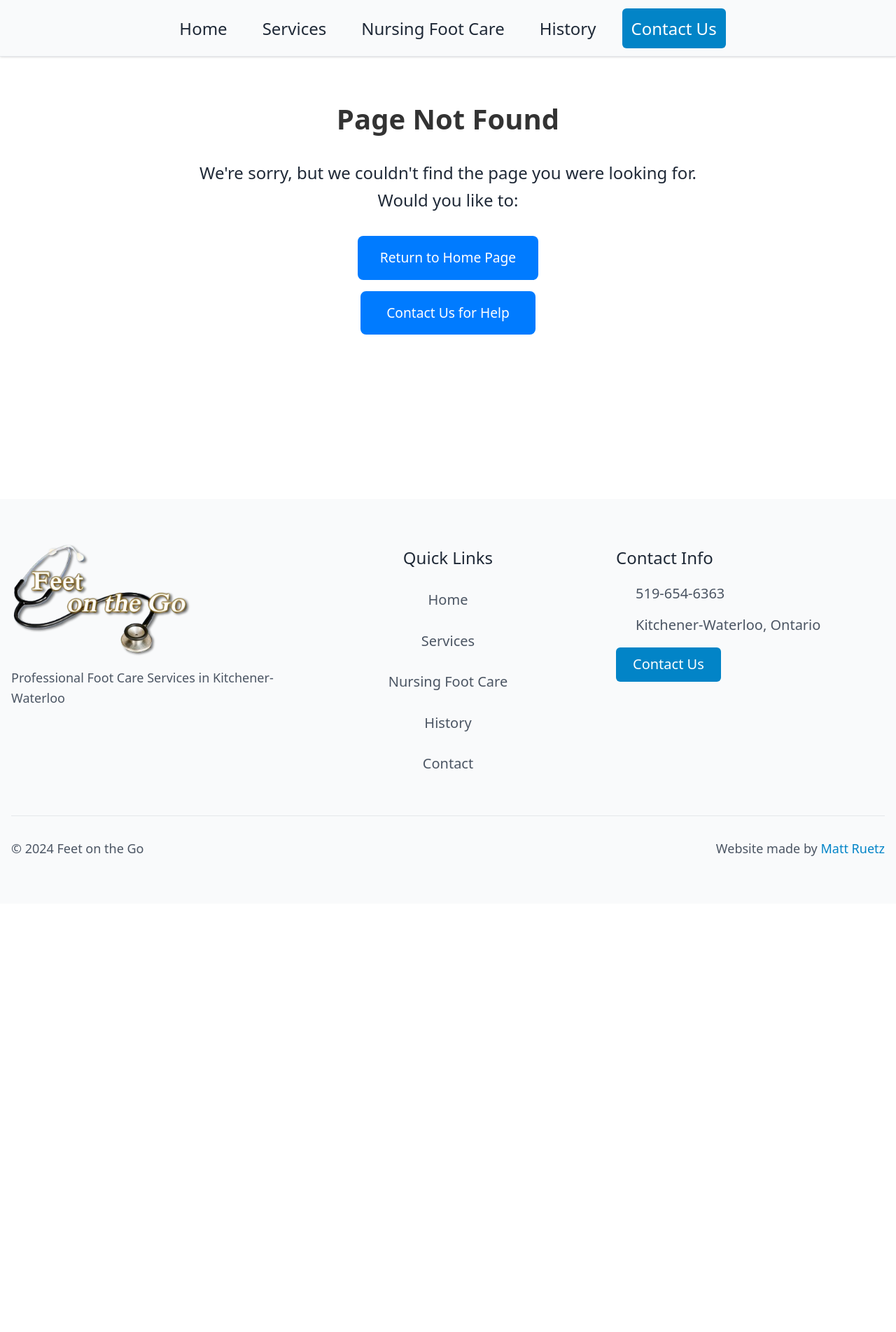
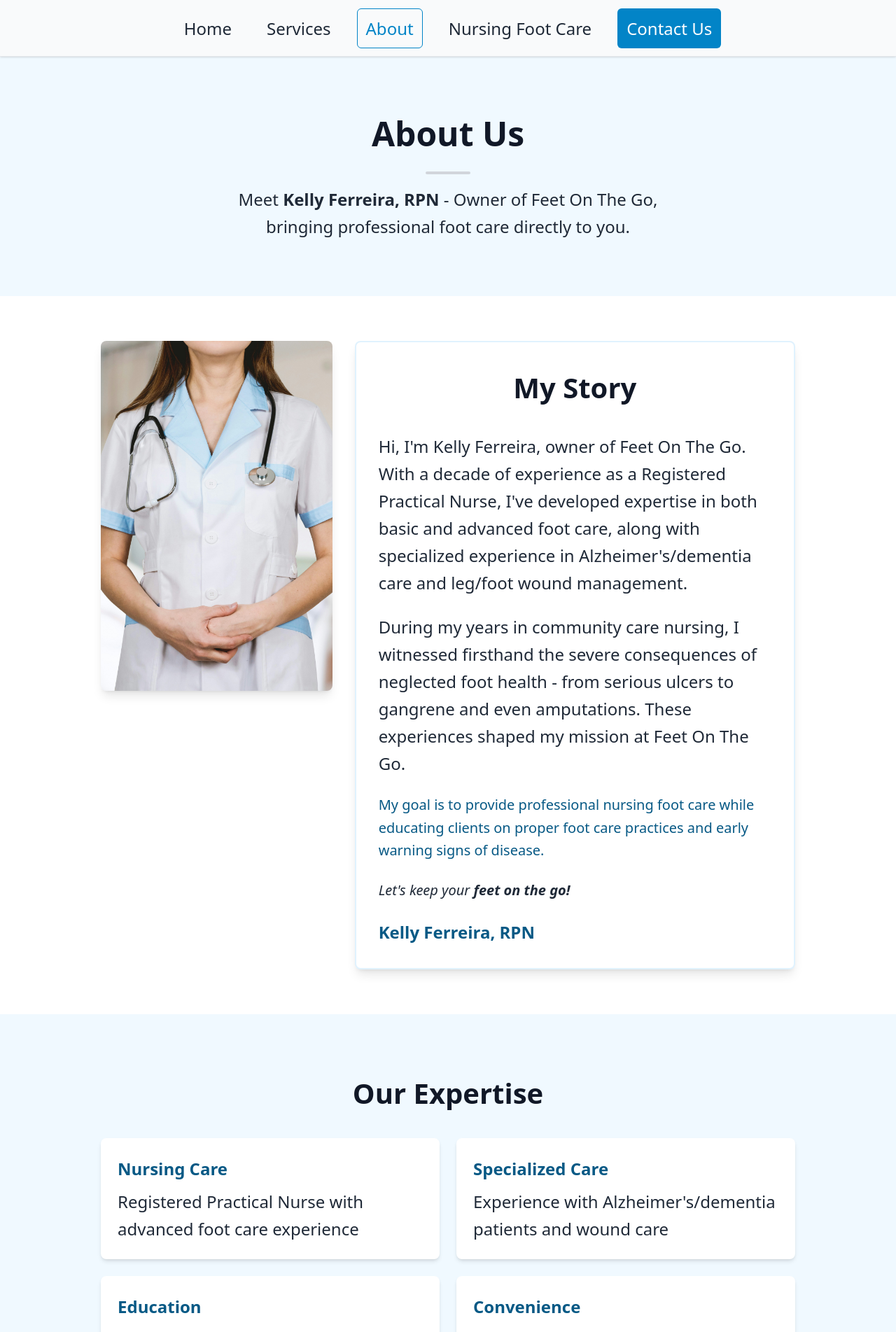
Before and after one commit to MattRuetz/feet-on-the-go, a SvelteKit app: page /about in a window 1280 px wide. Before the commit this address had no page. Shown: the top 1903 px of the page at 70% size. Before the commit the page ends 1291 px from the top, so only its background shows below. Built offline with nearby package versions, Linux system fonts and the light colour scheme; some icons are missing.

Commit message:
added pm2 ecosystem file

```diff
--- a/package.json
+++ b/package.json
@@ -5,7 +5,8 @@
   "scripts": {
     "dev": "vite dev",
     "build": "vite build",
-		"preview": "vite preview"
+    "preview": "vite preview",
+    "start": "node server.js"
   },
   "devDependencies": {
     "@sveltejs/adapter-auto": "^3.0.0",
@@ -25,6 +26,7 @@
     "@fortawesome/free-regular-svg-icons": "^6.6.0",
     "@fortawesome/free-solid-svg-icons": "^6.6.0",
     "@fortawesome/svelte-fontawesome": "^0.2.3",
+    "@sveltejs/adapter-node": "^5.2.9",
     "resend": "^4.0.1-alpha.0"
   }
 }
--- a/src/app.css
+++ b/src/app.css
@@ -48,6 +48,10 @@
     no-underline rounded-lg transition-colors hover:bg-sky-700 w-full sm:w-auto text-center;
   }
 
+  .mobile-cta-button {
+    @apply block rounded-lg md:hidden px-3 sm:px-4 py-2 sm:py-3 text-base sm:text-xl border border-sky-600 text-sky-600
+  }
+
   .outline-btn {
     @apply inline-block px-6 sm:px-8 py-2 sm:py-3 text-base sm:text-xl bg-transparent text-sky-600 border border-sky-600 no-underline rounded-lg transition-colors hover:bg-sky-600 hover:text-white w-full sm:w-auto text-center;
   }
--- a/src/routes/+error.svelte
+++ b/src/routes/+error.svelte
@@ -1,17 +1,38 @@
 <script>
-    import { page } from '$app/stores';
+  import { page } from "$app/stores";
+
+  // Map common error codes to user-friendly messages
+  const errorMessages = {
+    404: "We're sorry, but we couldn't find the page you were looking for.",
+    500: "An internal server error occurred. Our team has been notified.",
+    403: "You don't have permission to access this resource.",
+    401: "Please log in to access this page.",
+  };
+
+  // Get user-friendly message or use generic message
+  const errorMessage = $state(
+    errorMessages[$page.status] || "An unexpected error occurred.",
+  );
 </script>
 
 <div class="error-container">
-    <h1>Page Not Found</h1>
+  <h1>{$page.status} Error</h1>
 
   <div class="message">
-      <p>We're sorry, but we couldn't find the page you were looking for.</p>
+    <p>{errorMessage}</p>
+    {#if $page.error?.message && $page.status !== 404}
+      <p class="technical-details">Technical details: {$page.error.message}</p>
+    {/if}
+
     <p>Would you like to:</p>
 
     <div class="options">
       <a href="/" class="button">Return to Home Page</a>
+      {#if $page.status >= 500}
+        <a href="/contact" class="button">Report this Problem</a>
+      {:else}
         <a href="/contact" class="button">Contact Us for Help</a>
+      {/if}
     </div>
   </div>
 </div>
@@ -73,4 +94,13 @@
       font-size: 1.1rem;
     }
   }
+
+  .technical-details {
+    font-size: 0.9rem;
+    color: #666;
+    padding: 1rem;
+    background: #f5f5f5;
+    border-radius: 4px;
+    margin: 1rem 0;
+  }
 </style>
--- a/src/routes/+layout.svelte
+++ b/src/routes/+layout.svelte
@@ -24,7 +24,9 @@
 
 <header class="sticky top-0 bg-white z-50">
   <div class="narrow-container">
-    <div class="flex items-center justify-end md:justify-center h-20">
+    <div
+      class="flex items-center justify-between md:justify-center h-16 md:h-20"
+    >
       <!-- <a href="/" class="hover:scale-105 transition-transform">
         <img
           src="/images/footprint-logo.png"
@@ -33,6 +35,9 @@
         />
       </a> -->
 
+      <a href="tel:+15196546363" class="md:hidden mobile-cta-button"
+        ><FontAwesomeIcon icon={faPhone} /> Call Now</a
+      >
       <button
         class="md:hidden p-2"
         onclick={toggleMobileMenu}
@@ -57,14 +62,14 @@
           onclick={() => (isMobileMenuOpen = false)}>Services</a
         >
         <a
+          href="/about"
+          class:active={$page.url.pathname === "/about"}
+          onclick={() => (isMobileMenuOpen = false)}>About</a
+        >
+        <a
           href="/nursing-foot-care"
           class:active={$page.url.pathname === "/nursing-foot-care"}
           onclick={() => (isMobileMenuOpen = false)}>Nursing Foot Care</a
-        >
-        <a
-          href="/history"
-          class:active={$page.url.pathname === "/history"}
-          onclick={() => (isMobileMenuOpen = false)}>History</a
         >
         <a
           class="contact-button"
@@ -110,10 +115,10 @@
           <FontAwesomeIcon icon={faPhone} />
           <span>519-654-6363</span>
         </a>
-        <a href="/contact#location" class="flex items-center space-x-2">
+        <span class="location flex items-center space-x-2">
           <FontAwesomeIcon icon={faLocationDot} />
           <span>Kitchener-Waterloo, Ontario</span>
-        </a>
+        </span>
       </div>
       <a href="/contact" class="footer-cta">Contact Us</a>
     </div>
@@ -260,6 +265,11 @@
     .footer-contact a {
       @apply justify-center py-3 bg-gray-200 text-gray-600 rounded-md  transition-colors;
     }
+
+    .location {
+      @apply hidden;
+    }
+
     .footer-contact a.footer-cta {
       @apply bg-sky-600 text-white w-full;
     }
--- a/src/routes/+page.svelte
+++ b/src/routes/+page.svelte
@@ -141,10 +141,7 @@
           onenter: () => setTimeout(() => handleInView(i), i * 200),
         }}
       >
-        <div
-          transition:fade={{ duration: 600, delay: i * 200 }}
-          class="space-y-4"
-        >
+        <div in:fade={{ duration: 600, delay: i * 200 }} class="space-y-4">
           <img
             src={service.image}
             alt={service.title}
@@ -177,7 +174,7 @@
         src="/images/elderly-couple.jpg"
         alt="Nursing Foot Care"
         class="w-full h-full object-cover rounded-lg shadow"
-        transition:fade={{ duration: 600 }}
+        in:fade={{ duration: 600 }}
       />
     </div>
     <div class="col-span-1 space-y-6 py-4 lg:py-8">
@@ -241,7 +238,7 @@
         src="/images/foot-massage.jpg"
         alt="Foot Massage"
         class="w-full h-full object-cover rounded-lg shadow"
-        transition:fade={{ duration: 600 }}
+        in:fade={{ duration: 600 }}
       />
     </div>
   </div>
--- /dev/null
+++ b/src/routes/about/+page.svelte
@@ -0,0 +1,140 @@
+<script>
+  import { fade } from "svelte/transition";
+  import { inview } from "$lib/actions";
+  import CTASection from "$lib/components/CTASection.svelte";
+</script>
+
+<svelte:head>
+  <title>About - Feet on the Go</title>
+  <meta
+    name="description"
+    content="Meet Kelly Ferreira, RPN and owner of Feet on the Go. Providing professional nursing foot care services in Kitchener-Waterloo with over 10 years of experience."
+  />
+</svelte:head>
+
+<section class="hero">
+  <div class="narrow-container">
+    <h1>About Us</h1>
+    <div class="minimal-divider"></div>
+    <p class="hero-text">
+      Meet <strong>Kelly Ferreira, RPN</strong> - Owner of Feet On The Go, bringing
+      professional foot care directly to you.
+    </p>
+  </div>
+</section>
+
+<section class="about">
+  <div class="narrow-container">
+    <div class="about-content" use:inview in:fade>
+      <img
+        src="/images/nurse.jpg"
+        alt="Kelly Ferreira, RPN"
+        class="about-image"
+      />
+      <div class="content-box">
+        <h2>My Story</h2>
+        <p>
+          Hi, I'm Kelly Ferreira, owner of Feet On The Go. With a decade of
+          experience as a Registered Practical Nurse, I've developed expertise
+          in both basic and advanced foot care, along with specialized
+          experience in Alzheimer's/dementia care and leg/foot wound management.
+        </p>
+        <p>
+          During my years in community care nursing, I witnessed firsthand the
+          severe consequences of neglected foot health - from serious ulcers to
+          gangrene and even amputations. These experiences shaped my mission at
+          Feet On The Go.
+        </p>
+        <p class="mission-statement">
+          My goal is to provide professional nursing foot care while educating
+          clients on proper foot care practices and early warning signs of
+          disease.
+        </p>
+        <p class="signature">
+          Let's keep your <strong>feet on the go!</strong>
+        </p>
+        <p class="signature-name">Kelly Ferreira, RPN</p>
+      </div>
+    </div>
+  </div>
+</section>
+
+<section class="expertise">
+  <div class="narrow-container">
+    <h2>Our Expertise</h2>
+    <div class="expertise-grid">
+      <div class="expertise-item">
+        <h3>Nursing Care</h3>
+        <p>Registered Practical Nurse with advanced foot care experience</p>
+      </div>
+      <div class="expertise-item">
+        <h3>Specialized Care</h3>
+        <p>Experience with Alzheimer's/dementia patients and wound care</p>
+      </div>
+      <div class="expertise-item">
+        <h3>Education</h3>
+        <p>Focus on preventative care and client education</p>
+      </div>
+      <div class="expertise-item">
+        <h3>Convenience</h3>
+        <p>Professional care brought directly to your doorstep</p>
+      </div>
+    </div>
+  </div>
+</section>
+
+<CTASection />
+
+<style>
+  .hero {
+    @apply bg-sky-50 text-center;
+  }
+
+  .hero-text {
+    @apply max-w-2xl mx-auto mt-4 px-4;
+  }
+
+  .about {
+    @apply py-16;
+  }
+
+  .about-content {
+    @apply flex flex-col lg:flex-row gap-8 items-start;
+  }
+
+  .about-image {
+    @apply w-full lg:w-1/3 h-[300px] lg:h-[500px] object-cover rounded-lg shadow-lg;
+  }
+
+  .content-box {
+    @apply flex-1 space-y-6 bg-white p-8 rounded-lg shadow-lg border-2 border-sky-100;
+  }
+
+  .mission-statement {
+    @apply text-lg font-medium text-sky-800 mt-6;
+  }
+
+  .signature {
+    @apply text-lg italic mt-8;
+  }
+
+  .signature-name {
+    @apply text-xl font-semibold text-sky-800 mt-2;
+  }
+
+  .expertise {
+    @apply bg-sky-50 pb-28;
+  }
+
+  .expertise-grid {
+    @apply grid grid-cols-1 sm:grid-cols-2 gap-6 mt-8;
+  }
+
+  .expertise-item {
+    @apply bg-white p-6 rounded-lg shadow-md;
+  }
+
+  .expertise-item h3 {
+    @apply text-xl font-semibold mb-2 text-sky-800;
+  }
+</style>
--- a/src/routes/contact/+page.svelte
+++ b/src/routes/contact/+page.svelte
@@ -24,7 +24,7 @@
 </section>
 
 <section class="contact-info">
-  <div class="narrow-container grid grid-cols-1 md:grid-cols-2 gap-8">
+  <div class="narrow-container grid grid-cols-1 md:grid-cols-2 gap-12">
     <div class="contact-details">
       <h2>Get In Touch</h2>
       <div class="space-y-4">
@@ -39,7 +39,7 @@
       </div>
     </div>
 
-    <div class="contact-form">
+    <div class="contact-form bg-gray-100 p-4 rounded-lg md:bg-transparent">
       <h2>Send a Message</h2>
       <ContactForm />
     </div>
@@ -55,8 +55,15 @@
     @apply max-w-2xl mx-auto mt-4;
   }
 
+  .contact-details {
+    @apply mb-8;
+  }
+
   .contact-link {
-    @apply flex items-center space-x-4 text-2xl transition-colors;
+    @apply flex items-center justify-center p-3 rounded-lg md:justify-start space-x-4 text-lg md:text-2xl transition-colors;
+  }
+  a.contact-link {
+    @apply bg-gray-100;
   }
   a.contact-link:hover {
     @apply text-sky-600;
--- a/svelte.config.js
+++ b/svelte.config.js
@@ -1,13 +1,13 @@
-import adapter from '@sveltejs/adapter-auto';
+import adapter from "@sveltejs/adapter-node";
 
 /** @type {import('@sveltejs/kit').Config} */
 const config = {
-	kit: {
-		// adapter-auto only supports some environments, see https://svelte.dev/docs/kit/adapter-auto for a list.
-		// If your environment is not supported, or you settled on a specific environment, switch out the adapter.
-		// See https://svelte.dev/docs/kit/adapters for more information about adapters.
-		adapter: adapter()
-	}
+  kit: {
+    // adapter-auto only supports some environments, see https://svelte.dev/docs/kit/adapter-auto for a list.
+    // If your environment is not supported, or you settled on a specific environment, switch out the adapter.
+    // See https://svelte.dev/docs/kit/adapters for more information about adapters.
+    adapter: adapter(),
+  },
 };
 
 export default config;
```
Also changed, not shown: ecosystem.config.cjs (added, +12 -0 lines), server.js (added, +11 -0 lines), 1 other file (tests, documents, lock files or other folders). Lines whose indentation alone changed are shown as unchanged.
